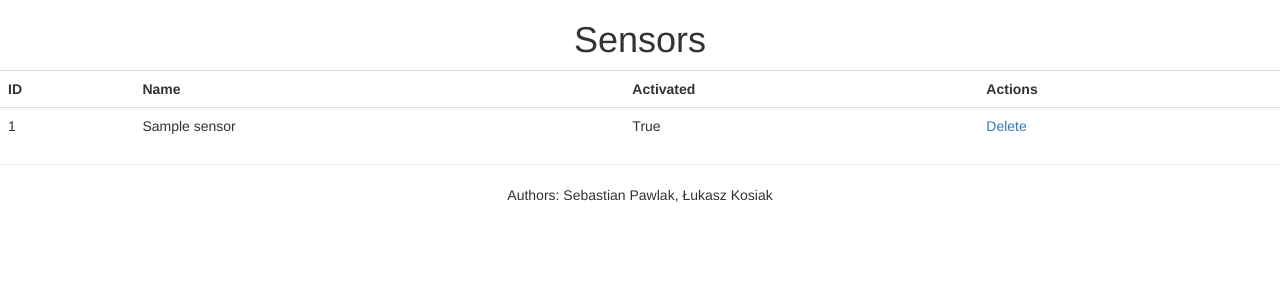
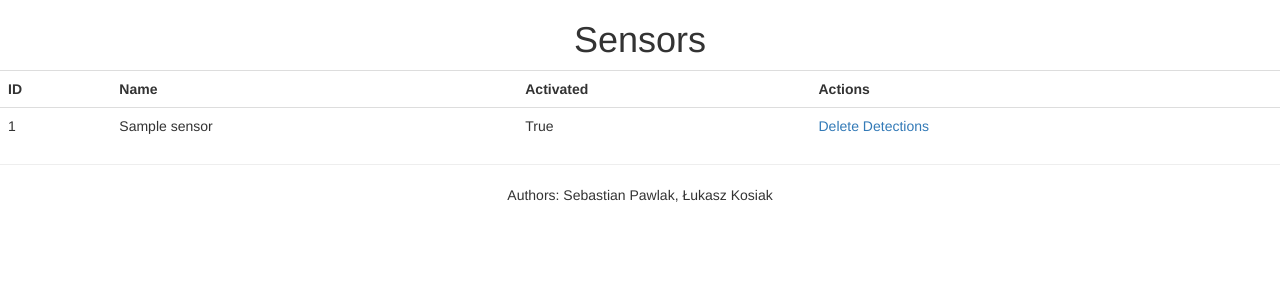
Before and after one commit to kosiacz3q/sw_repo, a Django app: page /motion/sensors/ in a window 1280 px wide. Shown: the part 52-352 px from the top of the page. Run offline with Django 3.2, Linux system fonts and the light colour scheme; a user stored in the database is signed in; tables that the repository leaves empty hold one stand-in row (values such as "Sample post"); some libraries are stand-ins or nearby versions.

Commit message:
detections

```diff
--- a/MotionSensorServer/templates/MotionSensorServer/sensors.html
+++ b/MotionSensorServer/templates/MotionSensorServer/sensors.html
@@ -19,8 +19,11 @@
         <td>{{ item.custom_id }}</td>
         <td>{{ item.name }}</td>
         <td>{{ item.activated }}</td>
-        <td><a href="{% url 'MotionSensorServer:remove_sensor' item.id %}"
-               onclick="return confirm('Are you sure you wont to delete this sensor?')">Delete</a></td>
+        <td>
+            <a href="{% url 'MotionSensorServer:remove_sensor' item.id %}"
+               onclick="return confirm('Are you sure you wont to delete this sensor?')">Delete</a>
+            <a href="{% url 'MotionSensorServer:detections_sensor' item.id %}">Detections</a>
+        </td>
     </tr>
     {% endfor %}
 </table>
--- a/MotionSensorServer/templates/base.html
+++ b/MotionSensorServer/templates/base.html
@@ -37,7 +37,7 @@
                 {% if user.is_authenticated %}
                 <a class="navbar-brand" href="{% url 'MotionSensorServer:new_sensor' %}">Add Sensor</a>
                 <a class="navbar-brand" href="{% url 'MotionSensorServer:sensors' %}">Sensors</a>
-                <a class="navbar-brand" href="{% url 'MotionSensorServer:detections' %}">Detections</a>
+                <a class="navbar-brand" href="{% url 'MotionSensorServer:detections_user' %}">Detections</a>
                 {% endif %}
             </div>
 
--- a/MotionSensorServer/urls.py
+++ b/MotionSensorServer/urls.py
@@ -7,6 +7,6 @@ urlpatterns = [
     url(r'^motion/new_sensor/', views.new_sensor, name='new_sensor'),
     url(r'^motion/sensors/(?P<sensor_id>[0-9]+)/remove/', views.remove_sensor, name='remove_sensor'),
     url(r'^motion/sensors/', views.get_sensors, name='sensors'),
-    url(r'^motion/detections/', views.get_detections, name='detections'),
-    url(r'^motion/detections/', views.get_detections, name='detections')
+    url(r'^motion/detections/(?P<sensor_id>[0-9]+)', views.get_detections_per_sensor, name='detections_sensor'),
+    url(r'^motion/detections/', views.get_detections_per_user, name='detections_user')
 ]
--- a/MotionSensorServer/views.py
+++ b/MotionSensorServer/views.py
@@ -52,7 +52,7 @@ def get_sensors(request):
 
 
 @login_required()
-def get_detections(request):
+def get_detections_per_user(request):
     user_sensors = [i.sensor for i in UserSensor.objects.filter(user__exact=request.user)]
     detections = SensorReading.objects.order_by("date")
     detections = [i for i in detections if i.sensor in user_sensors]
@@ -60,6 +60,12 @@ def get_detections(request):
         "items": detections
     }, RequestContext(request))
 
+@login_required()
+def get_detections_per_sensor(request, sensor_id):
+    detections = SensorReading.objects.filter(sensor__exact=sensor_id).order_by("date")
+    return render_to_response('MotionSensorServer/detections.html', {
+        "items": detections
+    }, RequestContext(request))
 
 @login_required
 def remove_sensor(request, sensor_id):
```
